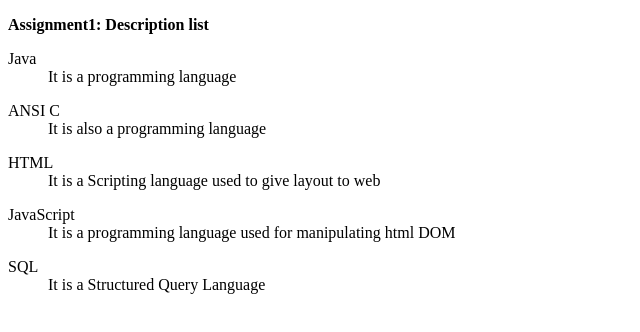
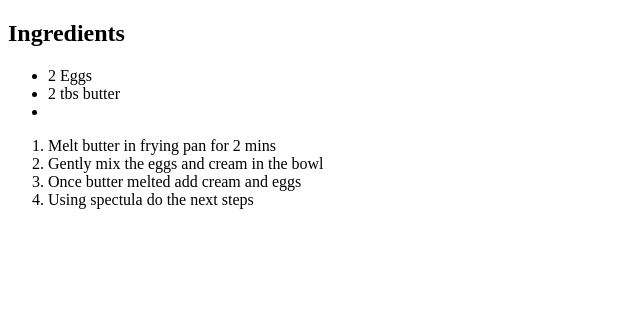
Before and after one commit to arjunha93/AcadglidFrontendSession2Assignment1, a plain HTML site: page index.html in a window 1280 px wide. Shown: the whole page, without its empty margins (0-640 px from the left). Drawn offline with Linux system fonts and the light colour scheme.

Commit message:
Update index.html

```diff
--- a/index.html
+++ b/index.html
@@ -1,29 +1,18 @@
-<!DOCTYPE HTML>
+<!DOCTYPE html>
 <html>
-	<head>
-		<title>Description list</title>
-	</head>
-	<body>
-		<p><b>Assignment1: Description list</b></p>
-		<dl>
-		 <dt>Java</dt>
-		 <dd>It is a programming language</dd>
-		</dl>
-		<dl>
-		 <dt>ANSI C</dt>
-		 <dd>It is also a programming language</dd>
-		</dl>
-		<dl>
-		 <dt>HTML</dt>
-		 <dd>It is a Scripting language used to give layout to web</dd>
-		</dl>
-		<dl>
-		 <dt>JavaScript</dt>
-		 <dd>It is a programming language used for manipulating html DOM</dd>
-		</dl>
-		<dl>
-		 <dt>SQL</dt>
-		 <dd>It is a Structured Query Language</dd>
-		</dl>
-	</body>
+<body>
+
+<h2>Ingredients</h2>
+<ul>
+    <li>2 Eggs</li>
+    <li>2 tbs butter</li>
+    <li></li>
+</ul>
+<ol>
+    <li>Melt butter in frying pan for 2 mins</li>
+    <li>Gently mix the eggs and cream in the bowl</li>
+    <li>Once butter melted add cream and eggs</li>
+    <li>Using spectula do the next steps</li>
+</ol>
+</body>
 </html>
```
